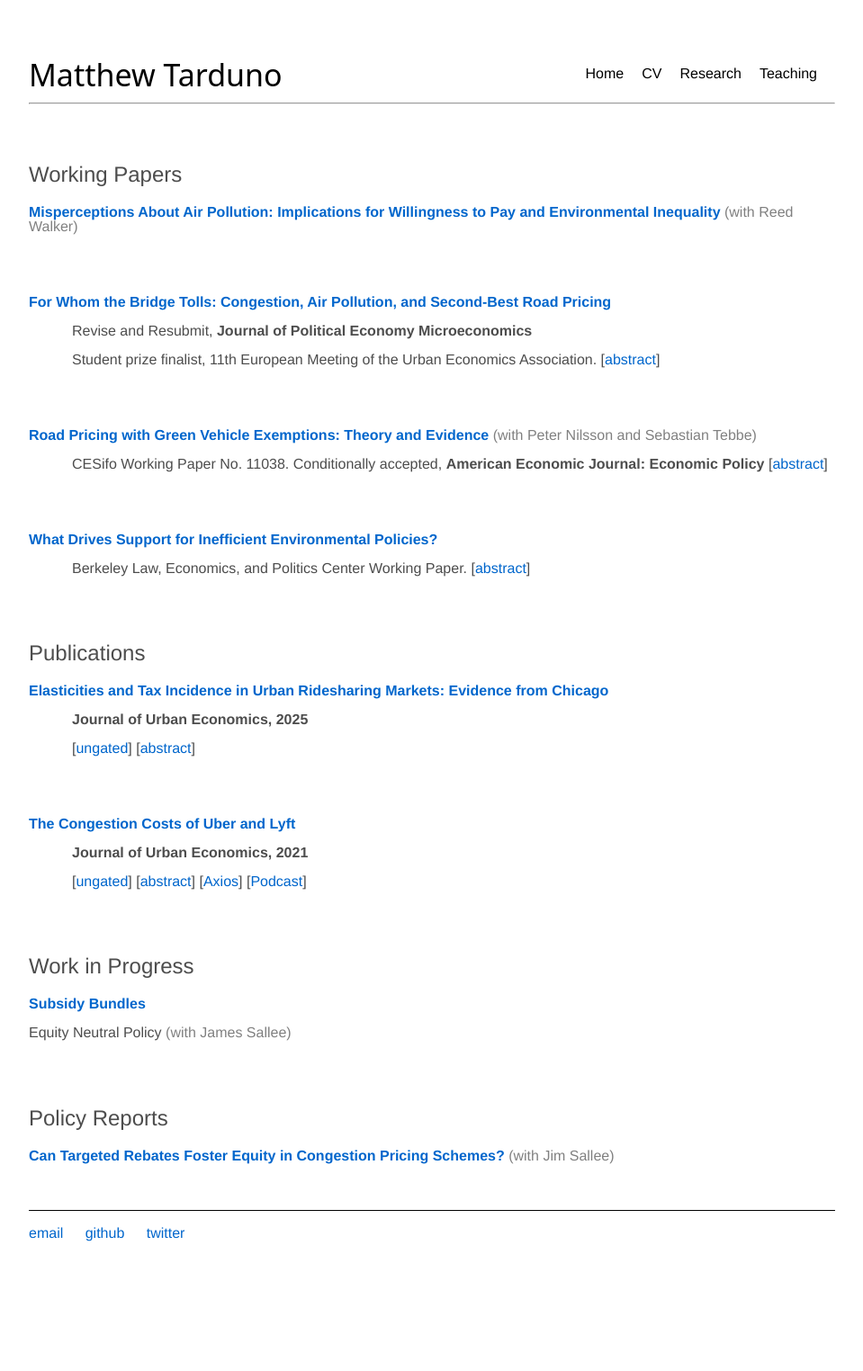
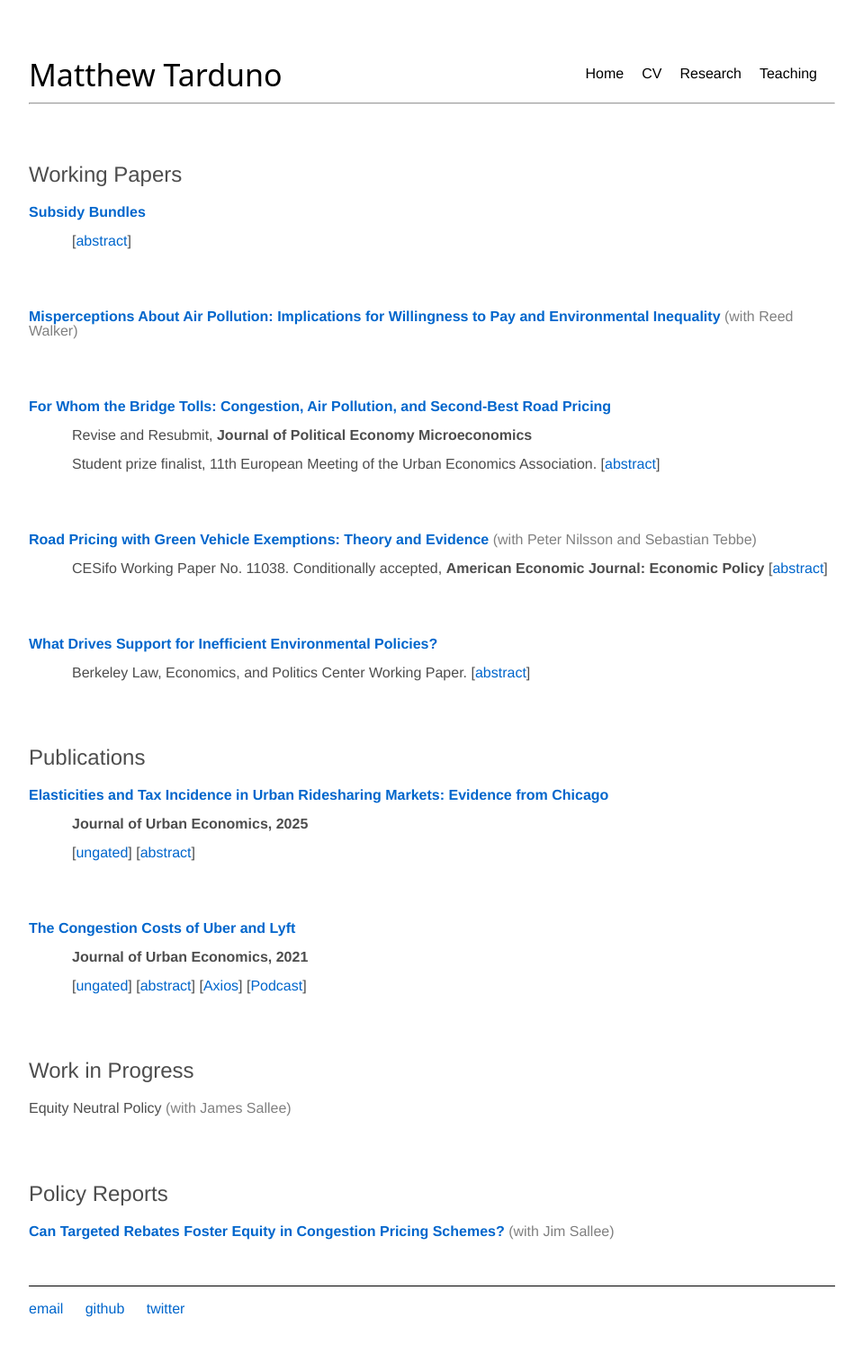
Before and after one commit to Matt-Tarduno/Matt-Tarduno.github.io, a Jekyll site: the page built from research/index.html, in a window 1280 px wide. Shown: the whole page at 90% size, without its empty margins (160-1119 px from the left). Built offline with Jekyll 4.4.1, drawn with Linux system fonts in a browser that asks for light colours; before the commit the page ends 1440 px from its top, so only the background shows below that; some of the changed lines change nothing that is shown.

Commit message:
Update index.html

```diff
--- a/research/index.html
+++ b/research/index.html
@@ -57,6 +57,25 @@ sitemap:
 <div class="blurb">
         <br><br>
     <h1>Working Papers</h1>
+
+
+    <p class="paper-title">
+    <a href="https://papers.ssrn.com/sol3/papers.cfm?abstract_id=6753504" target="_blank">Subsidy Bundles</a>
+    </p>
+    <p class="info-line">
+        [<a href="javascript:void(0)" onclick="toggleAbstract('abstractSubsidy')">abstract</a>]
+    </p>
+    <p id="abstractSubsidy" class="abstract">
+        A common problem with subsidizing socially beneficial goods is that many subsidies flow to inframarginal agents.
+        In this paper, I describe how the problem of subsidizing multiple goods (or actions) is similar to the problem facing a multi-product monopolist.
+        Bundling can allow multiproduct monopolists to capture consumer surplus above the optimal individual-good prices, especially when the demand for products is negatively correlated across individuals.
+        Applying a similar argument to the government's problem, I characterize conditions under which pure or mixed bundles of subsidies can improve the cost-effectiveness of incentive programs.
+        To conclude, I use simulations to compare the performance of bundled versus unbundled subsidies in two settings:
+        (i) green durable good adoption in the United States, and (ii) a conditional cash transfer program in Indonesia.
+    </p>
+    <br><br>
+
+
 
     <p class="paper-title">
         <a href="https://www.dropbox.com/scl/fi/ialedsd1o0yqdy4u2g3ct/TardunoWalkerAirInfo.pdf?rlkey=o1q1m3unwzm83db2lz539mcf5&e=2&dl=0" target="_blank"> Misperceptions About Air Pollution: Implications for Willingness to Pay and Environmental Inequality</a><span style="color: #808080"> (with Reed Walker) </span></p>
@@ -165,7 +184,6 @@ This paper answers three questions about ridesharing taxes: (i) How elastic is r
 <div class="blurb">
     <h1>Work in Progress</h1>
 
-    <p class="paper-title"><a href="https://papers.ssrn.com/sol3/papers.cfm?abstract_id=6753504" target="_blank">Subsidy Bundles</a><span style="color: #808080"> </span></p>
     <p class="paper-title">Equity Neutral Policy<span style="color: #808080"> (with James Sallee)</span></p>
 </div>
     <br><br>
```
